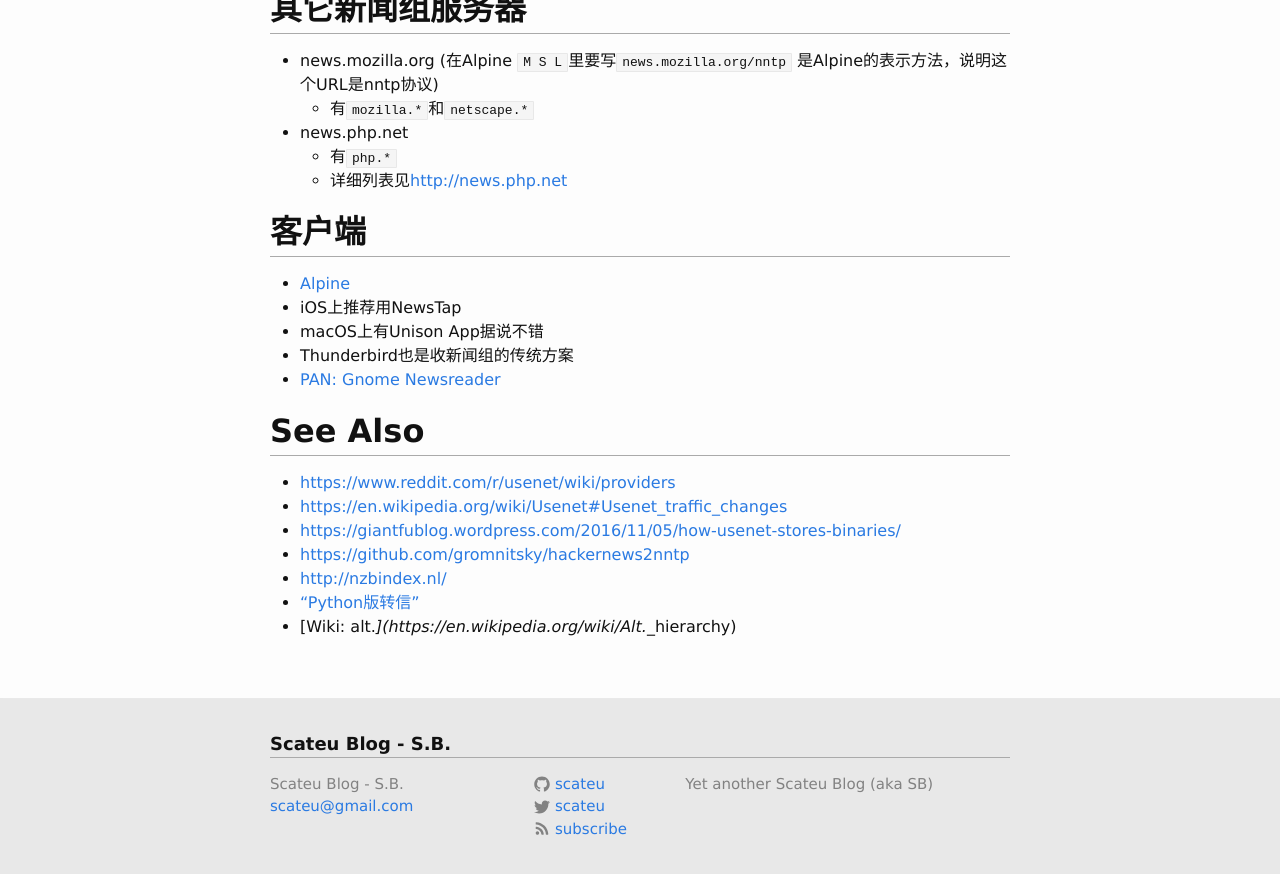
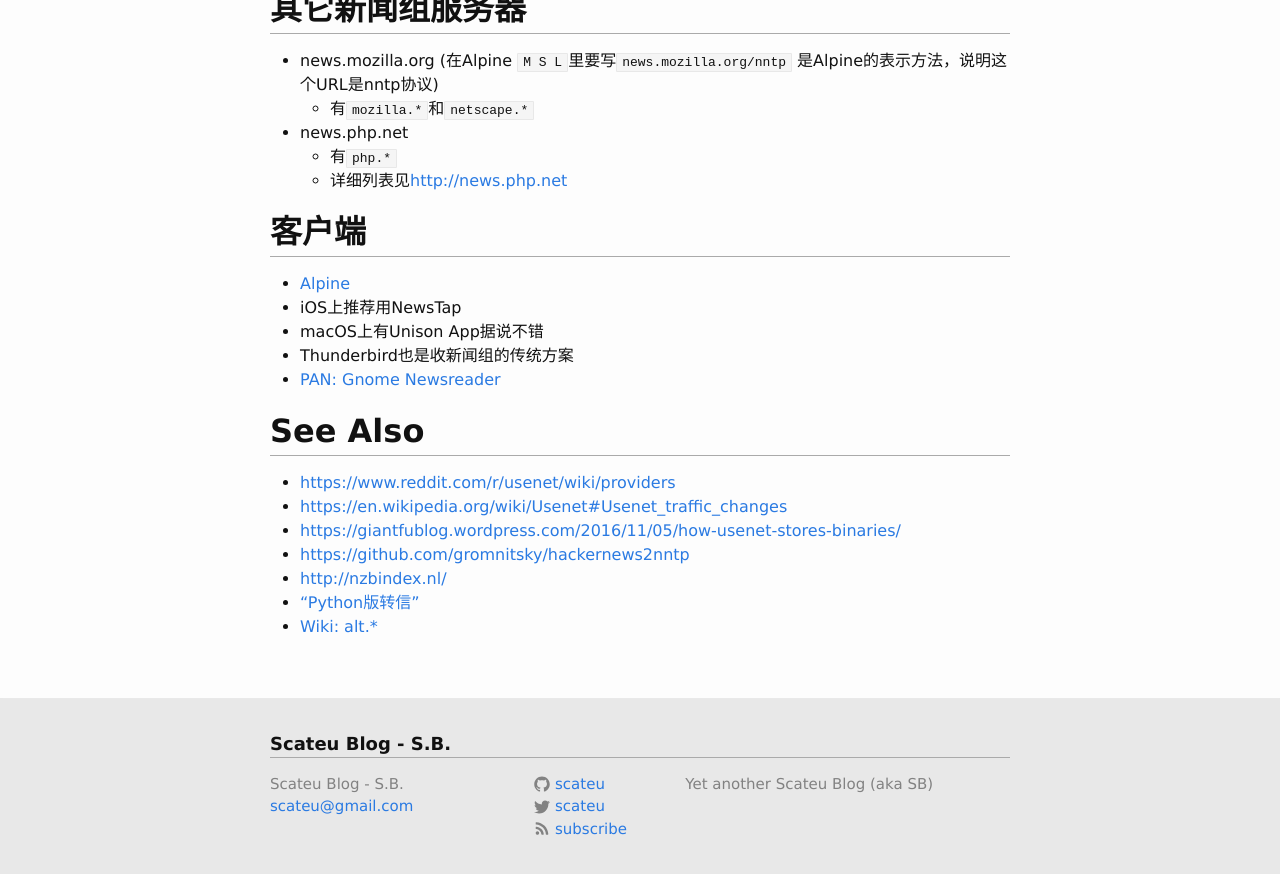
Before and after one commit to scateu/scateu.github.io, a Jekyll site: the page built from _posts/2018-01-05-nntp.md, in a window 1280 px wide and 900 px high, scrolled down 1583 px. Shown: the top 874 px of the window. Built offline with Jekyll 4.4.1, drawn with Linux system fonts in a browser that asks for light colours; nearby versions of some CDN libraries; comment, search, counter and statistics services are not loaded.

Commit message:
Fri Jan  5 23:19:49 CST 2018

```diff
--- a/_posts/2018-01-05-nntp.md
+++ b/_posts/2018-01-05-nntp.md
@@ -96,4 +96,4 @@
  - <https://github.com/gromnitsky/hackernews2nntp>
  - <http://nzbindex.nl/>
  - ["Python版转信"](http://www.newsmth.net/nForum/article/Python/9396?s=9396)
- - [Wiki: alt.*](https://en.wikipedia.org/wiki/Alt.*_hierarchy)
+ - [Wiki: alt.\*](https://en.wikipedia.org/wiki/Alt.*_hierarchy)
```
